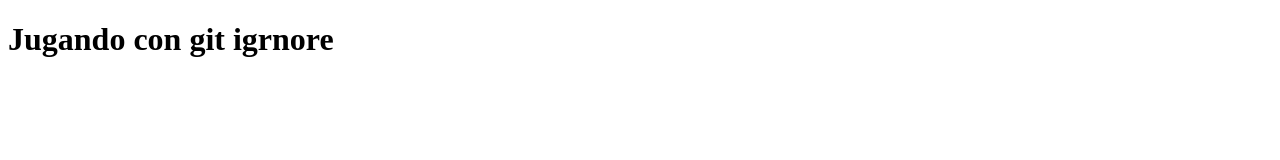
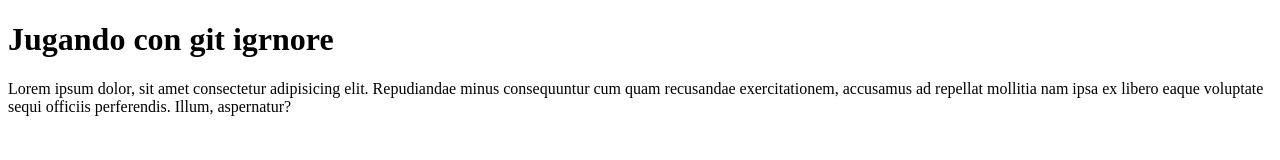
Before and after one commit to marcosOjedaEscalante/gitignorereadme, a plain HTML site: page index.html in a window 1280 px wide. Drawn offline with Linux system fonts and the light colour scheme.

Commit message:
segundo commit

```diff
--- a/index.html
+++ b/index.html
@@ -1,11 +1,17 @@
 <!DOCTYPE html>
 <html lang="en">
+
 <head>
     <meta charset="UTF-8">
     <meta name="viewport" content="width=device-width, initial-scale=1.0">
     <title>Document</title>
 </head>
+
 <body>
     <h1>Jugando con git igrnore</h1>
+    <p>Lorem ipsum dolor, sit amet consectetur adipisicing elit. Repudiandae minus consequuntur cum quam recusandae
+        exercitationem, accusamus ad repellat mollitia nam ipsa ex libero eaque voluptate sequi officiis perferendis.
+        Illum, aspernatur?</p>
 </body>
+
 </html>
--- a/style.css
+++ b/style.css
@@ -1,3 +1,7 @@
 body{
     background-color: red;
 }
+
+h1{
+    font-size: 100px;
+}
```
